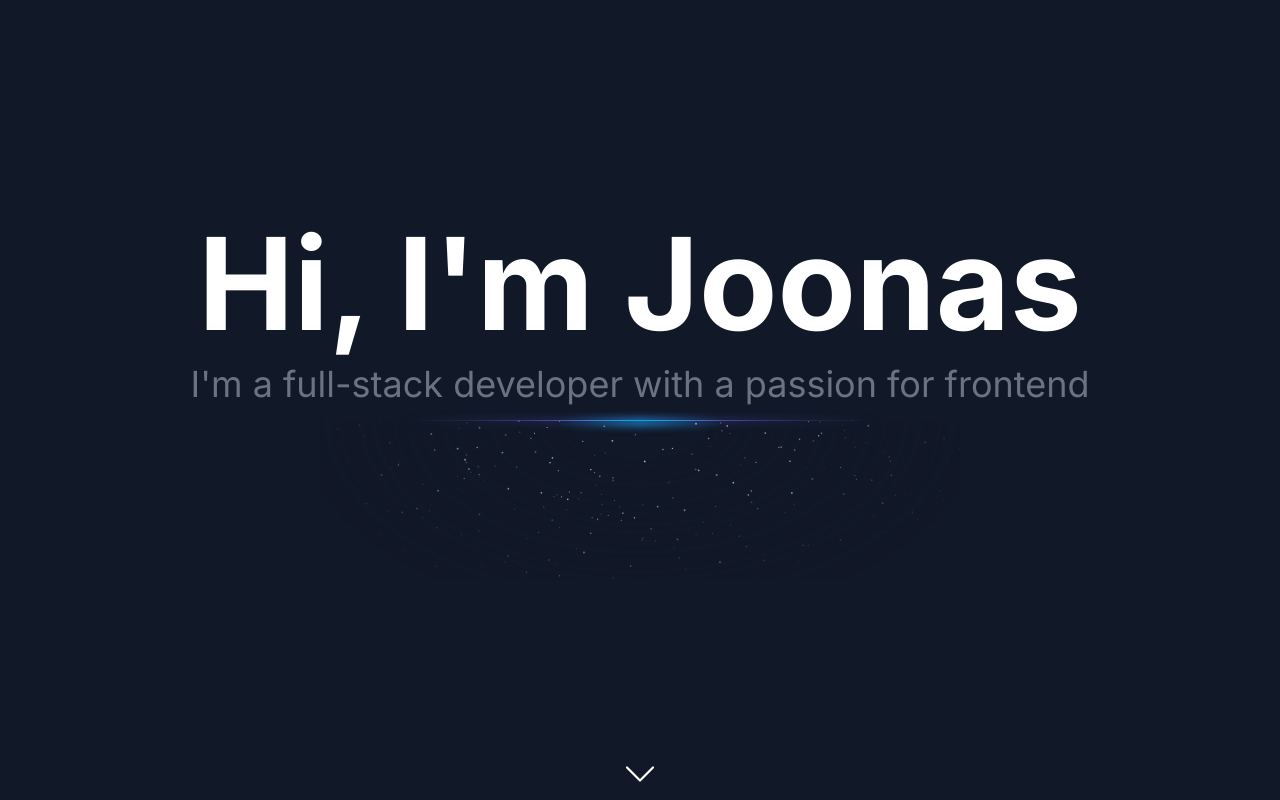
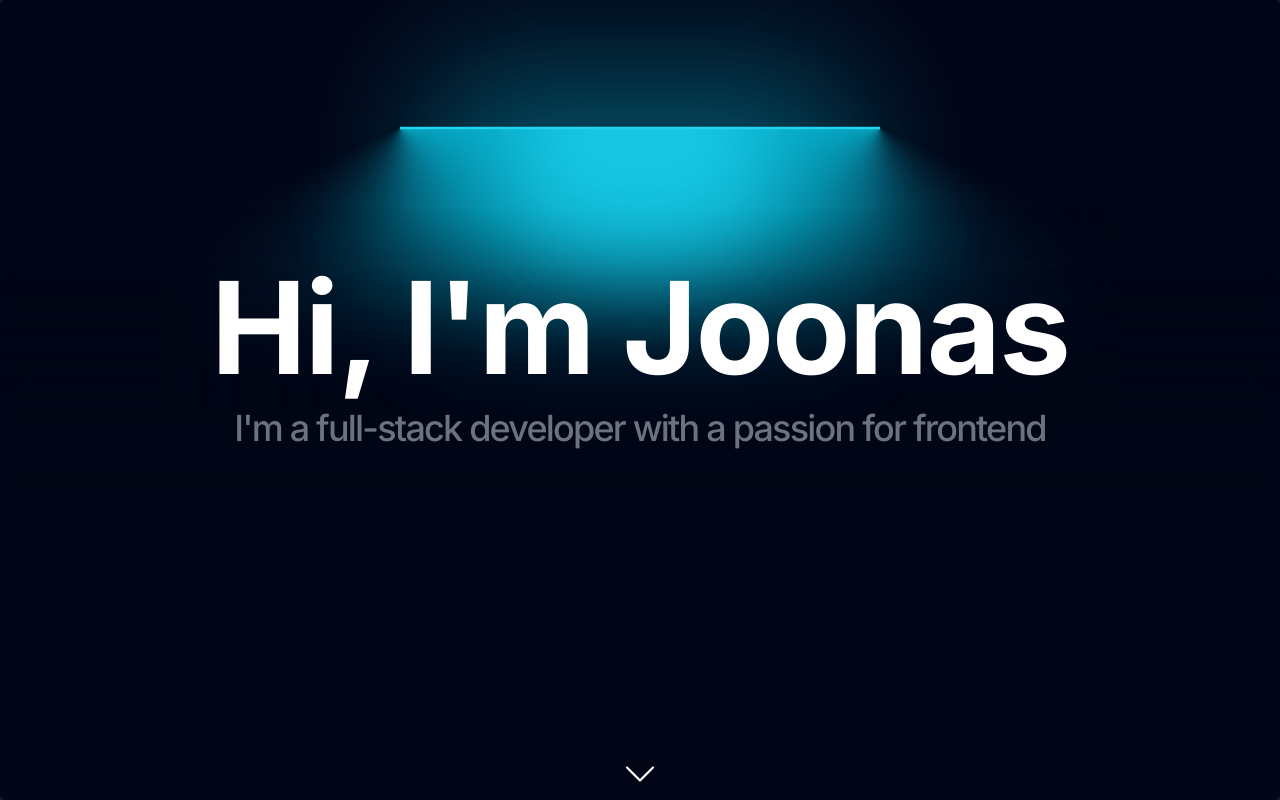
Before and after one commit to joonassuur/joonassuur.github.io, a Next.js app: page / in a window 1280 px wide. Shown: the top 800 px of the page. Built offline with nearby package versions, Linux system fonts and the light colour scheme.

Commit message:
swap sparkles with lamp for performance

```diff
--- a/src/app/ui/sparkles/sparkles.tsx
+++ b/src/app/ui/sparkles/sparkles.tsx
@@ -1,435 +1,84 @@
-'use client';
-import type { NextPage } from 'next';
 import React from 'react';
-import { useEffect, useState } from 'react';
-import Particles, { initParticlesEngine } from '@tsparticles/react';
-import type { Container, Engine } from '@tsparticles/engine';
-import { loadSlim } from '@tsparticles/slim';
+import { motion } from 'framer-motion';
 import { cn } from '@/utils/cn';
-import { motion, useAnimation } from 'framer-motion';
 
-type ParticlesProps = {
-  id?: string;
+export const LampContainer = ({
+  children,
+  className,
+}: {
+  children: React.ReactNode;
   className?: string;
-  background?: string;
-  particleSize?: number;
-  minSize?: number;
-  maxSize?: number;
-  speed?: number;
-  particleColor?: string;
-  particleDensity?: number;
-};
-export const SparklesCore = (props: ParticlesProps) => {
-  const {
-    id,
-    className,
-    background,
-    minSize,
-    maxSize,
-    speed,
-    particleColor,
-    particleDensity,
-  } = props;
-  const [init, setInit] = useState(false);
-  useEffect(() => {
-    initParticlesEngine(async (engine) => {
-      await loadSlim(engine);
-    }).then(() => {
-      setInit(true);
-    });
-  }, []);
-  const controls = useAnimation();
+}) => {
+  return (
+    <div
+      className={cn(
+        'relative flex min-h-screen flex-col items-center justify-center overflow-hidden bg-slate-950 w-full rounded-md z-0',
+        className
+      )}
+    >
+      <div className="relative flex w-full flex-1 scale-y-125 items-center justify-center isolate z-0 ">
+        <motion.div
+          initial={{ opacity: 0.5, width: '15rem' }}
+          whileInView={{ opacity: 1, width: '30rem' }}
+          transition={{
+            delay: 0.3,
+            duration: 0.8,
+            ease: 'easeInOut',
+          }}
+          style={{
+            backgroundImage: `conic-gradient(var(--conic-position), var(--tw-gradient-stops))`,
+          }}
+          className="absolute inset-auto right-1/2 h-56 overflow-visible w-[30rem] bg-gradient-conic from-cyan-500 via-transparent to-transparent text-white [--conic-position:from_70deg_at_center_top]"
+        >
+          <div className="absolute  w-[100%] left-0 bg-slate-950 h-40 bottom-0 z-20 [mask-image:linear-gradient(to_top,white,transparent)]" />
+          <div className="absolute  w-40 h-[100%] left-0 bg-slate-950  bottom-0 z-20 [mask-image:linear-gradient(to_right,white,transparent)]" />
+        </motion.div>
+        <motion.div
+          initial={{ opacity: 0.5, width: '15rem' }}
+          whileInView={{ opacity: 1, width: '30rem' }}
+          transition={{
+            delay: 0.3,
+            duration: 0.8,
+            ease: 'easeInOut',
+          }}
+          style={{
+            backgroundImage: `conic-gradient(var(--conic-position), var(--tw-gradient-stops))`,
+          }}
+          className="absolute inset-auto left-1/2 h-56 w-[30rem] bg-gradient-conic from-transparent via-transparent to-cyan-500 text-white [--conic-position:from_290deg_at_center_top]"
+        >
+          <div className="absolute  w-40 h-[100%] right-0 bg-slate-950  bottom-0 z-20 [mask-image:linear-gradient(to_left,white,transparent)]" />
+          <div className="absolute  w-[100%] right-0 bg-slate-950 h-40 bottom-0 z-20 [mask-image:linear-gradient(to_top,white,transparent)]" />
+        </motion.div>
+        <div className="absolute top-1/2 h-48 w-full translate-y-12 scale-x-150 bg-slate-950 blur-2xl"></div>
+        <div className="absolute top-1/2 z-50 h-48 w-full bg-transparent opacity-10 backdrop-blur-md"></div>
+        <div className="absolute inset-auto z-50 h-36 w-[28rem] -translate-y-1/2 rounded-full bg-cyan-500 opacity-50 blur-3xl"></div>
+        <motion.div
+          initial={{ width: '8rem' }}
+          whileInView={{ width: '16rem' }}
+          transition={{
+            delay: 0.3,
+            duration: 0.8,
+            ease: 'easeInOut',
+          }}
+          className="absolute inset-auto z-30 h-36 w-64 -translate-y-[6rem] rounded-full bg-cyan-400 blur-2xl"
+        ></motion.div>
+        <motion.div
+          initial={{ width: '15rem' }}
+          whileInView={{ width: '30rem' }}
+          transition={{
+            delay: 0.3,
+            duration: 0.8,
+            ease: 'easeInOut',
+          }}
+          className="absolute inset-auto z-50 h-0.5 w-[30rem] -translate-y-[7rem] bg-cyan-400 "
+        ></motion.div>
 
-  const particlesLoaded = async (container?: Container) => {
-    if (container) {
-      console.log(container);
-      controls.start({
-        opacity: 1,
-        transition: {
-          duration: 1,
-        },
-      });
-    }
-  };
+        <div className="absolute inset-auto z-40 h-44 w-full -translate-y-[12.5rem] bg-slate-950 "></div>
+      </div>
 
-  return (
-    <motion.div animate={controls} className={cn('opacity-0', className)}>
-      {init && (
-        <Particles
-          id={id || 'tsparticles'}
-          className={cn('h-full w-full')}
-          particlesLoaded={particlesLoaded}
-          options={{
-            background: {
-              color: {
-                value: background || '#000',
-              },
-            },
-            fullScreen: {
-              enable: false,
-              zIndex: 1,
-            },
-
-            fpsLimit: 120,
-            interactivity: {
-              events: {
-                onClick: {
-                  enable: true,
-                  mode: 'push',
-                },
-                onHover: {
-                  enable: false,
-                  mode: 'repulse',
-                },
-                resize: true as any,
-              },
-              modes: {
-                push: {
-                  quantity: 4,
-                },
-                repulse: {
-                  distance: 200,
-                  duration: 0.4,
-                },
-              },
-            },
-            particles: {
-              bounce: {
-                horizontal: {
-                  value: 1,
-                },
-                vertical: {
-                  value: 1,
-                },
-              },
-              collisions: {
-                absorb: {
-                  speed: 2,
-                },
-                bounce: {
-                  horizontal: {
-                    value: 1,
-                  },
-                  vertical: {
-                    value: 1,
-                  },
-                },
-                enable: false,
-                maxSpeed: 50,
-                mode: 'bounce',
-                overlap: {
-                  enable: true,
-                  retries: 0,
-                },
-              },
-              color: {
-                value: particleColor || '#ffffff',
-                animation: {
-                  h: {
-                    count: 0,
-                    enable: false,
-                    speed: 1,
-                    decay: 0,
-                    delay: 0,
-                    sync: true,
-                    offset: 0,
-                  },
-                  s: {
-                    count: 0,
-                    enable: false,
-                    speed: 1,
-                    decay: 0,
-                    delay: 0,
-                    sync: true,
-                    offset: 0,
-                  },
-                  l: {
-                    count: 0,
-                    enable: false,
-                    speed: 1,
-                    decay: 0,
-                    delay: 0,
-                    sync: true,
-                    offset: 0,
-                  },
-                },
-              },
-              effect: {
-                close: true,
-                fill: true,
-                options: {},
-                type: {} as any,
-              },
-              groups: {},
-              move: {
-                angle: {
-                  offset: 0,
-                  value: 90,
-                },
-                attract: {
-                  distance: 200,
-                  enable: false,
-                  rotate: {
-                    x: 3000,
-                    y: 3000,
-                  },
-                },
-                center: {
-                  x: 50,
-                  y: 50,
-                  mode: 'percent',
-                  radius: 0,
-                },
-                decay: 0,
-                distance: {},
-                direction: 'none',
-                drift: 0,
-                enable: true,
-                gravity: {
-                  acceleration: 9.81,
-                  enable: false,
-                  inverse: false,
-                  maxSpeed: 50,
-                },
-                path: {
-                  clamp: true,
-                  delay: {
-                    value: 0,
-                  },
-                  enable: false,
-                  options: {},
-                },
-                outModes: {
-                  default: 'out',
-                },
-                random: false,
-                size: false,
-                speed: {
-                  min: 0.1,
-                  max: 1,
-                },
-                spin: {
-                  acceleration: 0,
-                  enable: false,
-                },
-                straight: false,
-                trail: {
-                  enable: false,
-                  length: 10,
-                  fill: {},
-                },
-                vibrate: false,
-                warp: false,
-              },
-              number: {
-                density: {
-                  enable: true,
-                  width: 400,
-                  height: 400,
-                },
-                limit: {
-                  mode: 'delete',
-                  value: 0,
-                },
-                value: particleDensity || 120,
-              },
-              opacity: {
-                value: {
-                  min: 0.1,
-                  max: 1,
-                },
-                animation: {
-                  count: 0,
-                  enable: true,
-                  speed: speed || 4,
-                  decay: 0,
-                  delay: 0,
-                  sync: false,
-                  mode: 'auto',
-                  startValue: 'random',
-                  destroy: 'none',
-                },
-              },
-              reduceDuplicates: false,
-              shadow: {
-                blur: 0,
-                color: {
-                  value: '#000',
-                },
-                enable: false,
-                offset: {
-                  x: 0,
-                  y: 0,
-                },
-              },
-              shape: {
-                close: true,
-                fill: true,
-                options: {},
-                type: 'circle',
-              },
-              size: {
-                value: {
-                  min: minSize || 1,
-                  max: maxSize || 3,
-                },
-                animation: {
-                  count: 0,
-                  enable: false,
-                  speed: 5,
-                  decay: 0,
-                  delay: 0,
-                  sync: false,
-                  mode: 'auto',
-                  startValue: 'random',
-                  destroy: 'none',
-                },
-              },
-              stroke: {
-                width: 0,
-              },
-              zIndex: {
-                value: 0,
-                opacityRate: 1,
-                sizeRate: 1,
-                velocityRate: 1,
-              },
-              destroy: {
-                bounds: {},
-                mode: 'none',
-                split: {
-                  count: 1,
-                  factor: {
-                    value: 3,
-                  },
-                  rate: {
-                    value: {
-                      min: 4,
-                      max: 9,
-                    },
-                  },
-                  sizeOffset: true,
-                },
-              },
-              roll: {
-                darken: {
-                  enable: false,
-                  value: 0,
-                },
-                enable: false,
-                enlighten: {
-                  enable: false,
-                  value: 0,
-                },
-                mode: 'vertical',
-                speed: 25,
-              },
-              tilt: {
-                value: 0,
-                animation: {
-                  enable: false,
-                  speed: 0,
-                  decay: 0,
-                  sync: false,
-                },
-                direction: 'clockwise',
-                enable: false,
-              },
-              twinkle: {
-                lines: {
-                  enable: false,
-                  frequency: 0.05,
-                  opacity: 1,
-                },
-                particles: {
-                  enable: false,
-                  frequency: 0.05,
-                  opacity: 1,
-                },
-              },
-              wobble: {
-                distance: 5,
-                enable: false,
-                speed: {
-                  angle: 50,
-                  move: 10,
-                },
-              },
-              life: {
-                count: 0,
-                delay: {
-                  value: 0,
-                  sync: false,
-                },
-                duration: {
-                  value: 0,
-                  sync: false,
-                },
-              },
-              rotate: {
-                value: 0,
-                animation: {
-                  enable: false,
-                  speed: 0,
-                  decay: 0,
-                  sync: false,
-                },
-                direction: 'clockwise',
-                path: false,
-              },
-              orbit: {
-                animation: {
-                  count: 0,
-                  enable: false,
-                  speed: 1,
-                  decay: 0,
-                  delay: 0,
-                  sync: false,
-                },
-                enable: false,
-                opacity: 1,
-                rotation: {
-                  value: 45,
-                },
-                width: 1,
-              },
-              links: {
-                blink: false,
-                color: {
-                  value: '#fff',
-                },
-                consent: false,
-                distance: 100,
-                enable: false,
-                frequency: 1,
-                opacity: 1,
-                shadow: {
-                  blur: 5,
-                  color: {
-                    value: '#000',
-                  },
-                  enable: false,
-                },
-                triangles: {
-                  enable: false,
-                  frequency: 1,
-                },
-                width: 1,
-                warp: false,
-              },
-              repulse: {
-                value: 0,
-                enabled: false,
-                distance: 1,
-                duration: 1,
-                factor: 1,
-                speed: 1,
-              },
-            },
-            detectRetina: true,
-          }}
-        />
-      )}
-    </motion.div>
+      <div className="relative z-50 flex -translate-y-80 flex-col items-center px-5">
+        {children}
+      </div>
+    </div>
   );
 };
--- a/src/app/ui/sparkles/sparklesPreview.tsx
+++ b/src/app/ui/sparkles/sparklesPreview.tsx
@@ -1,37 +1,32 @@
 'use client';
 import React from 'react';
-import { SparklesCore } from './sparkles';
+import { motion } from 'framer-motion';
+
+import { LampContainer } from './sparkles';
 import { IconChevronDown } from '@tabler/icons-react';
 
 export function SparklesPreview() {
   return (
     <div className="min-h-screen w-full flex flex-col items-center justify-center overflow-hidden bg-gray-900 relative">
+      <LampContainer>
+        <motion.div
+          initial={{ opacity: 0.5, y: 100 }}
+          whileInView={{ opacity: 1, y: 0 }}
+          transition={{
+            delay: 0.3,
+            duration: 0.8,
+            ease: 'easeInOut',
+          }}
+          className="mt-8 bg-gradient-to-br from-slate-300 to-slate-500 py-4 bg-clip-text text-center text-4xl font-medium tracking-tight text-transparent md:text-7xl"
+        >
           <h1 className="md:text-7xl text-3xl lg:text-9xl font-bold text-center text-white relative z-20">
             {`Hi, I'm Joonas`}
           </h1>
           <h2 className="p-4 md:text-2xl text-1xl lg:text-4xl text-center text-gray-500 relative z-20">
             {`I'm a full-stack developer with a passion for frontend`}
           </h2>
-      <div className="w-[40rem] h-40 relative">
-        {/* Gradients */}
-        <div className="absolute inset-x-20 top-0 bg-gradient-to-r from-transparent via-indigo-500 to-transparent h-[2px] w-3/4 blur-sm" />
-        <div className="absolute inset-x-20 top-0 bg-gradient-to-r from-transparent via-indigo-500 to-transparent h-px w-3/4" />
-        <div className="absolute inset-x-60 top-0 bg-gradient-to-r from-transparent via-sky-500 to-transparent h-[5px] w-1/4 blur-sm" />
-        <div className="absolute inset-x-60 top-0 bg-gradient-to-r from-transparent via-sky-500 to-transparent h-px w-1/4" />
-
-        {/* Core component */}
-        <SparklesCore
-          background="transparent"
-          minSize={0.4}
-          maxSize={1}
-          particleDensity={400}
-          className="w-full h-full"
-          particleColor="#FFFFFF"
-        />
-
-        {/* Radial Gradient to prevent sharp edges */}
-        <div className="absolute inset-0 w-full h-full bg-gray-900 [mask-image:radial-gradient(350px_200px_at_top,transparent_20%,white)]"></div>
-      </div>
+        </motion.div>
+      </LampContainer>
       <a
         href="#portfolio-section"
         className="absolute bottom-0 text-white cursor-pointer no-underline"
```
Lines whose indentation alone changed are shown as unchanged.
